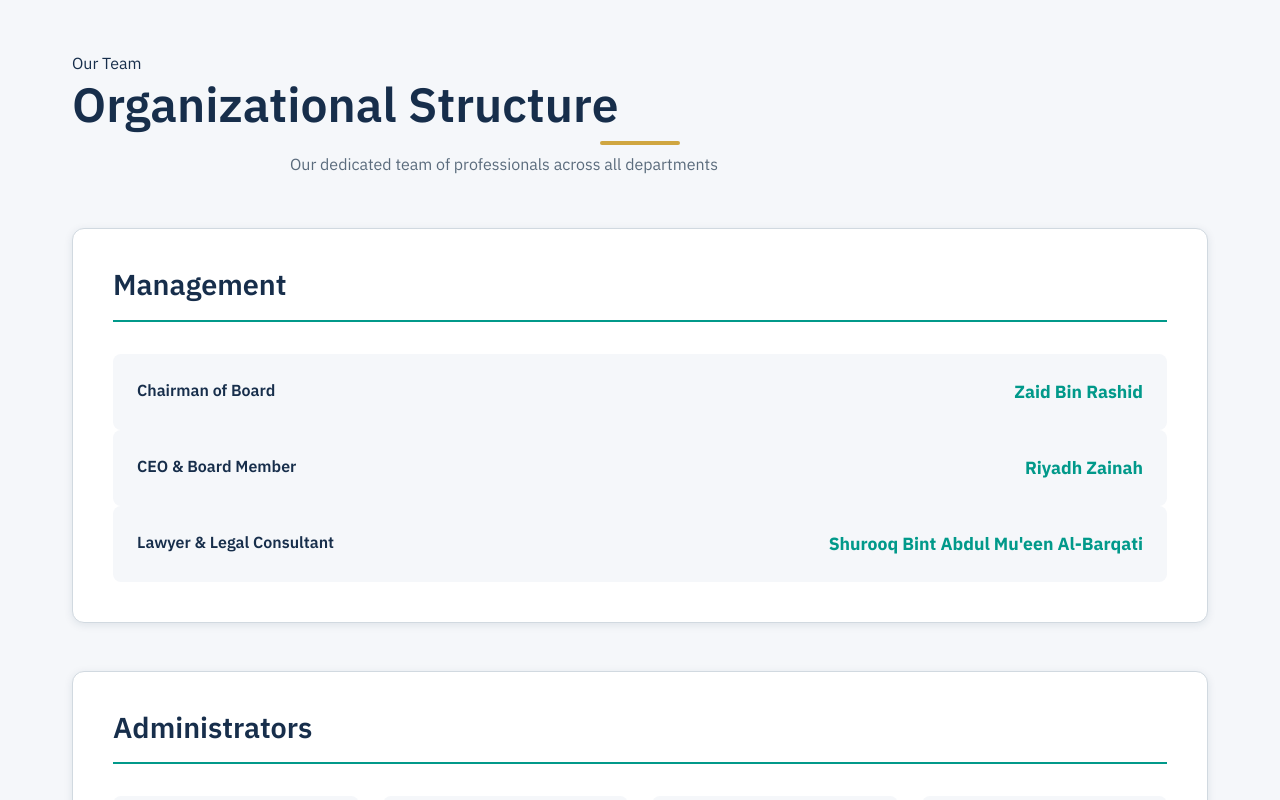
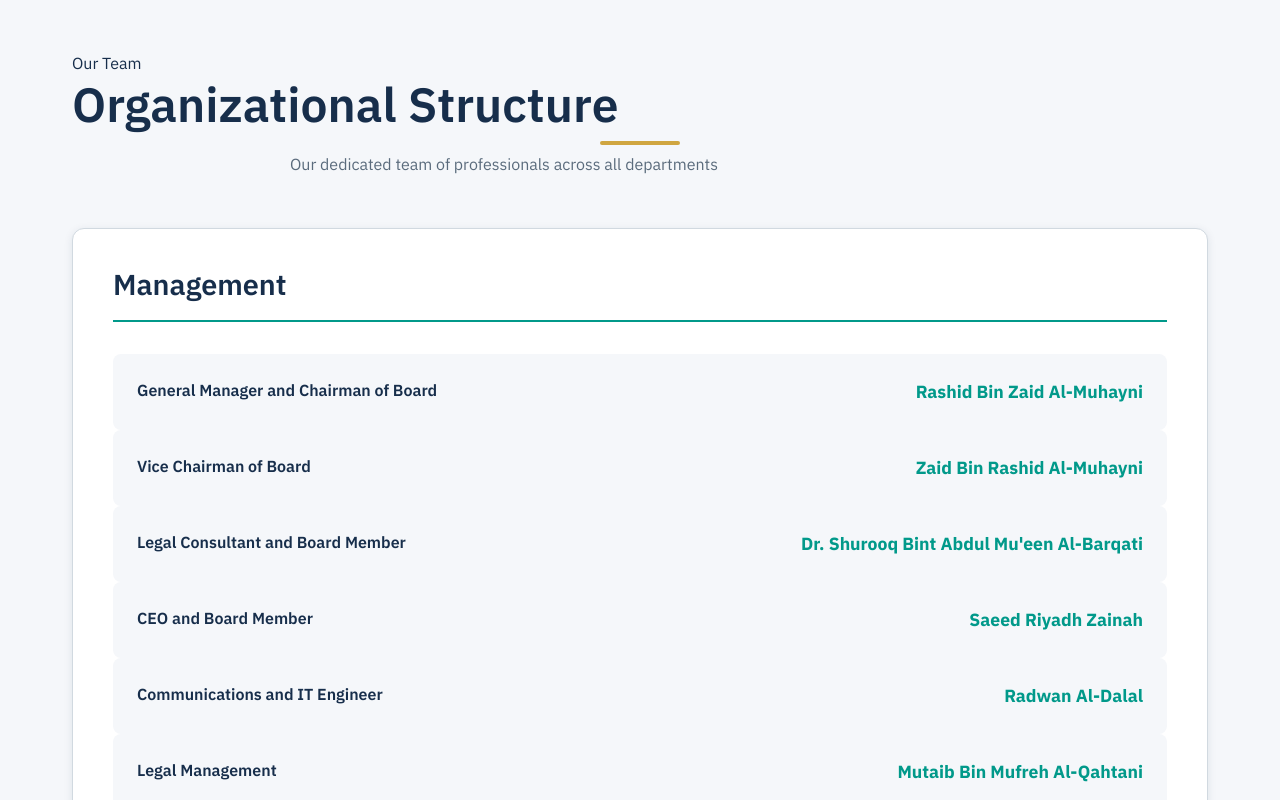
Before and after one commit to Umair-ah/Rocc-Website, a React (Vite) app: page / in a window 1280 px wide. Shown: the part 11200-12000 px from the top of the page. Built offline with nearby package versions, Linux system fonts and the light colour scheme.

Commit message:
more organziational strucutre

```diff
--- a/src/components/OrganizationalStructure.tsx
+++ b/src/components/OrganizationalStructure.tsx
@@ -20,12 +20,24 @@ const OrganizationalStructure = () => {
               <div className="org-name">{t('org.chairmanName')}</div>
             </div>
             <div className="org-item">
+              <div className="org-role">{t('org.viceChairman')}</div>
+              <div className="org-name">{t('org.viceChairmanName')}</div>
+            </div>
+            <div className="org-item">
+              <div className="org-role">{t('org.legalConsultant')}</div>
+              <div className="org-name">{t('org.legalConsultantName')}</div>
+            </div>
+            <div className="org-item">
               <div className="org-role">{t('org.ceo')}</div>
               <div className="org-name">{t('org.ceoName')}</div>
             </div>
             <div className="org-item">
-              <div className="org-role">{t('org.lawyer')}</div>
-              <div className="org-name">{t('org.lawyerName')}</div>
+              <div className="org-role">{t('org.communicationsEngineer')}</div>
+              <div className="org-name">{t('org.communicationsEngineerName')}</div>
+            </div>
+            <div className="org-item">
+              <div className="org-role">{t('org.legalManagement')}</div>
+              <div className="org-name">{t('org.legalManagementName')}</div>
             </div>
           </div>
 
--- a/src/contexts/LanguageContext.tsx
+++ b/src/contexts/LanguageContext.tsx
@@ -217,12 +217,18 @@ export const LanguageProvider = ({ children }: LanguageProviderProps) => {
       'org.title': 'Organizational Structure',
       'org.subtitle': 'Our dedicated team of professionals across all departments',
       'org.management': 'Management',
-      'org.chairman': 'Chairman of Board',
-      'org.chairmanName': 'Zaid Bin Rashid',
-      'org.ceo': 'CEO & Board Member',
-      'org.ceoName': 'Riyadh Zainah',
-      'org.lawyer': 'Lawyer & Legal Consultant',
-      'org.lawyerName': 'Shurooq Bint Abdul Mu\'een Al-Barqati',
+      'org.chairman': 'General Manager and Chairman of Board',
+      'org.chairmanName': 'Rashid Bin Zaid Al-Muhayni',
+      'org.viceChairman': 'Vice Chairman of Board',
+      'org.viceChairmanName': 'Zaid Bin Rashid Al-Muhayni',
+      'org.ceo': 'CEO and Board Member',
+      'org.ceoName': 'Saeed Riyadh Zainah',
+      'org.legalConsultant': 'Legal Consultant and Board Member',
+      'org.legalConsultantName': 'Dr. Shurooq Bint Abdul Mu\'een Al-Barqati',
+      'org.communicationsEngineer': 'Communications and IT Engineer',
+      'org.communicationsEngineerName': 'Radwan Al-Dalal',
+      'org.legalManagement': 'Legal Management',
+      'org.legalManagementName': 'Mutaib Bin Mufreh Al-Qahtani',
       'org.administrators': 'Administrators',
       'org.costAccountant': 'Cost Accountant',
       'org.publicAccountant': 'Public Accountant',
@@ -440,12 +446,18 @@ export const LanguageProvider = ({ children }: LanguageProviderProps) => {
       'org.title': 'الهيكل التنظيمي',
       'org.subtitle': 'فريقنا المتفاني من المحترفين عبر جميع الأقسام',
       'org.management': 'الإدارة',
-      'org.chairman': 'رئيس مجلس الإدارة',
-      'org.chairmanName': 'زيد بن راشد',
-      'org.ceo': 'الرئيس التنفيذي وعضو مجلس الإدارة',
-      'org.ceoName': 'رياض زينة',
-      'org.lawyer': 'محامية ومستشارة قانونية',
-      'org.lawyerName': 'شروق بنت عبد المعين البركاتي',
+      'org.chairman': 'المدير العام ورئيس مجلس الإدارة',
+      'org.chairmanName': 'راشد بن زيد المهيني',
+      'org.viceChairman': 'نائب رئيس مجلس الإدارة',
+      'org.viceChairmanName': 'زيد بن راشد المهيني',
+      'org.ceo': 'المدير التنفيذي وعضو مجلس الإدارة',
+      'org.ceoName': 'سعيد رياض زينه',
+      'org.legalConsultant': 'المستشارة القانونية وعضوة مجلس الإدارة',
+      'org.legalConsultantName': 'المحامية الدكتورة شروق بنت عبدالمعين البركاتي',
+      'org.communicationsEngineer': 'مهندس الاتصالات وتقنية المعلومات',
+      'org.communicationsEngineerName': 'المهندس رضوان الدلال',
+      'org.legalManagement': 'الإدارة القانونية',
+      'org.legalManagementName': 'المحامي متعب بن مفرح القحطاني',
       'org.administrators': 'الإداريين',
       'org.costAccountant': 'محاسب تكاليف',
       'org.publicAccountant': 'محاسب عام',
```
